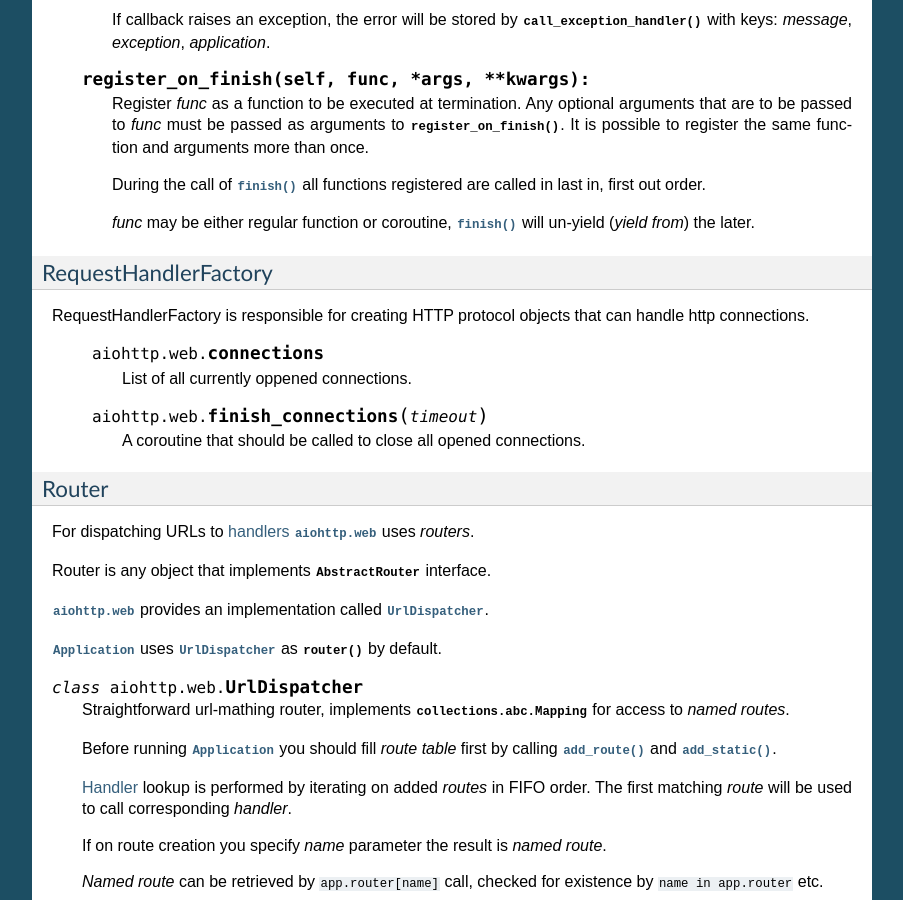
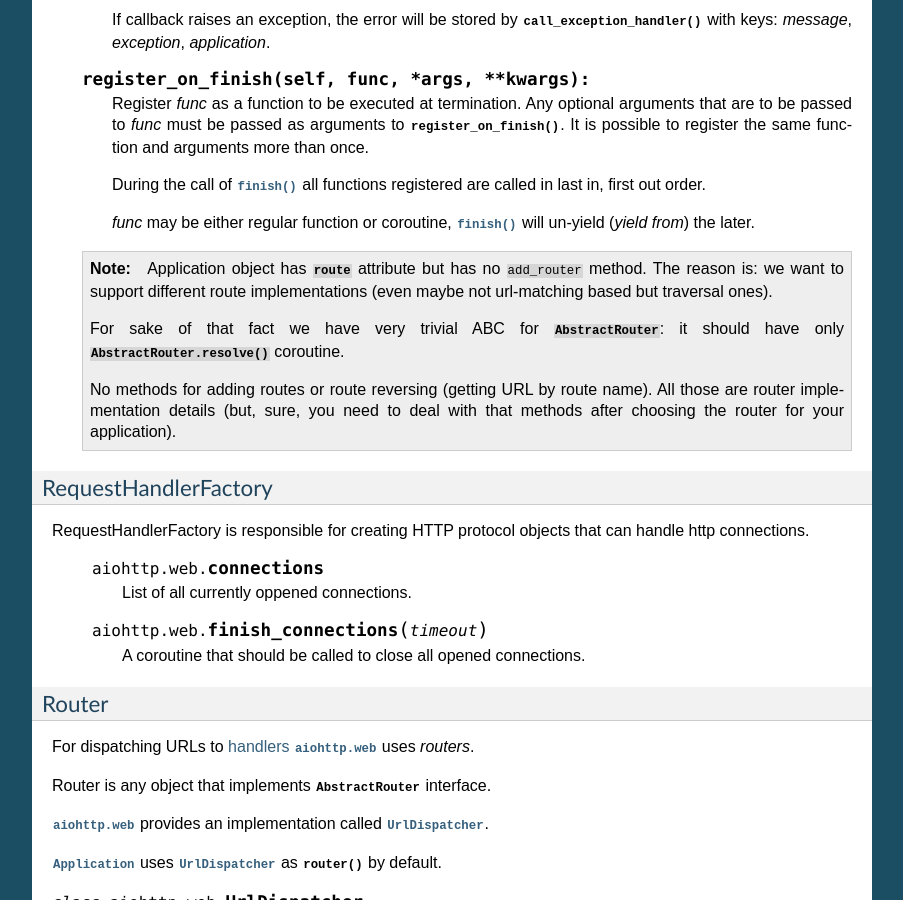
Before and after one commit to MegaDev007/aiohttp, a Sphinx documentation site: the page built from docs/web.rst, in a window 1280 px wide and 900 px high, scrolled down 10942 px. Shown: the whole window, without its empty margins (198-1101 px from the left). Built offline with Sphinx 7.4.7, drawn with Linux system fonts in a browser that asks for light colours.

Commit message:
Clarify in the doc why we don't have app.add_route method

```diff
--- a/docs/web.rst
+++ b/docs/web.rst
@@ -773,6 +773,22 @@ arbitrary properties for later access from
       *func* may be either regular function or :ref:`coroutine<coroutine>`,
       :meth:`finish` will un-yield (`yield from`) the later.
 
+   .. note::
+
+      Application object has :attr:`route` attribute but has no
+      ``add_router`` method. The reason is: we want to support
+      different route implementations (even maybe not url-matching
+      based but traversal ones).
+
+      For sake of that fact we have very trivial ABC for
+      :class:`AbstractRouter`: it should have only
+      :meth:`AbstractRouter.resolve` coroutine.
+
+      No methods for adding routes or route reversing (getting URL by
+      route name). All those are router implementation details (but,
+      sure, you need to deal with that methods after choosing the
+      router for your application).
+
 
 RequestHandlerFactory
 ^^^^^^^^^^^^^^^^^^^^^
```
